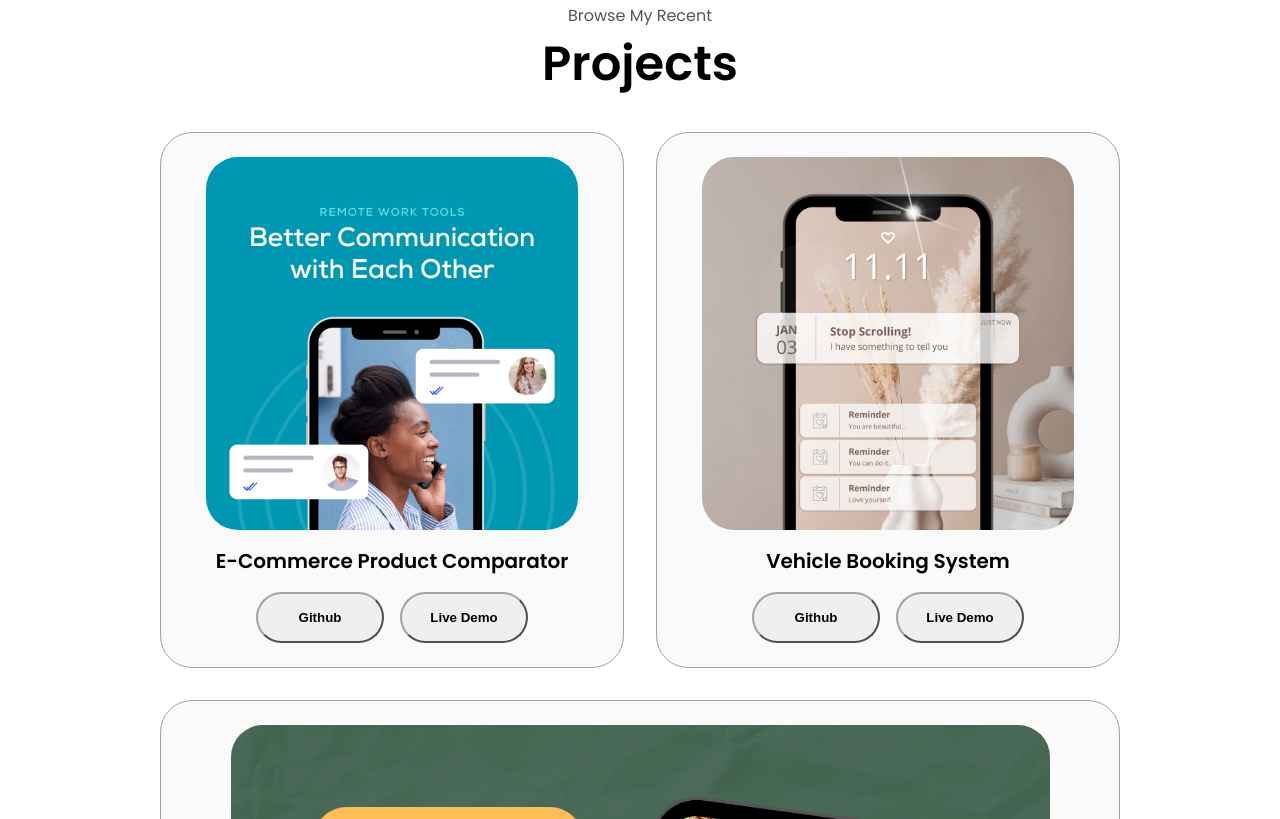
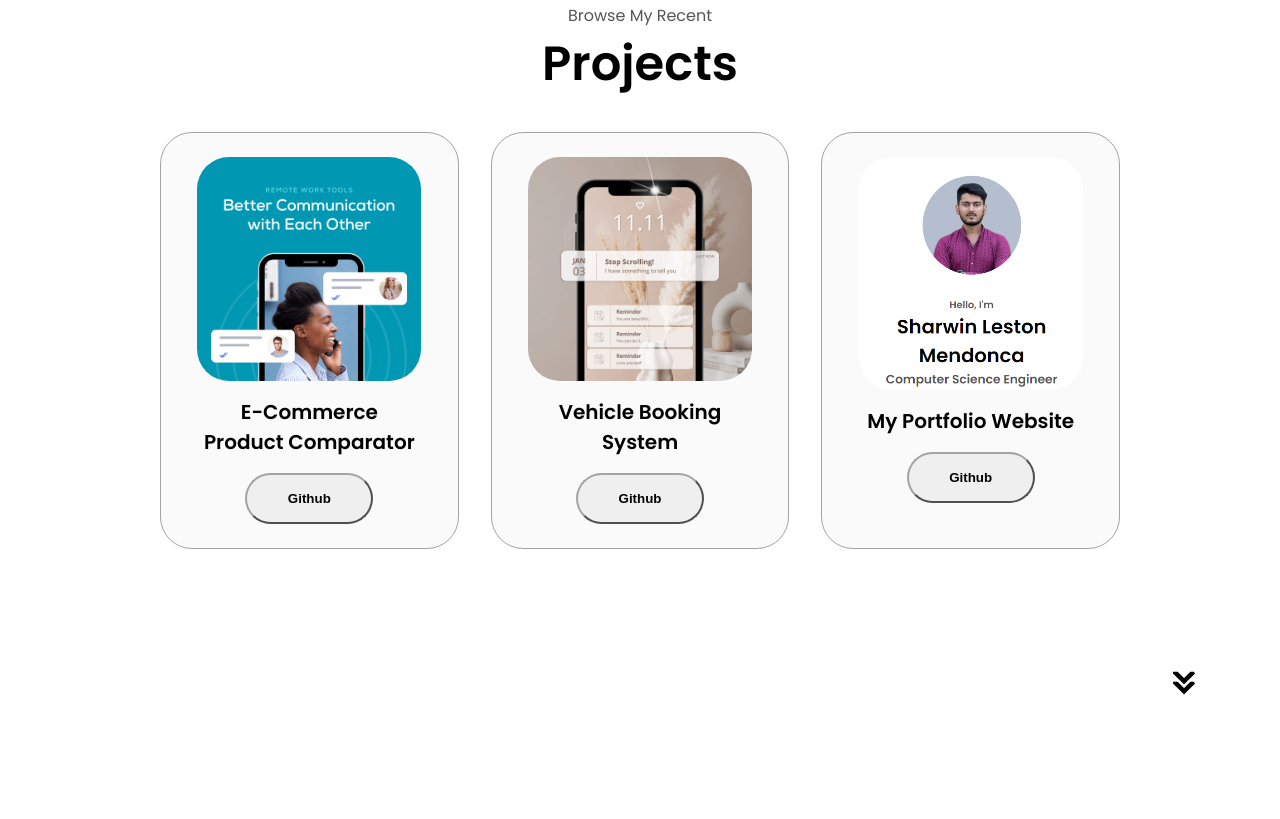
Before and after one commit to Sharwin0615/Portfolio_Project, a plain HTML site: page index.html in a window 1280 px wide. Shown: the part 2461-3280 px from the top of the page. Drawn offline with Linux system fonts and the light colour scheme.

Commit message:
project changes

```diff
--- a/index.html
+++ b/index.html
@@ -278,12 +278,12 @@
               >
                 Github
               </button>
-              <button
+              <!-- <button
                 class="btn btn-color-2 project-btn"
                 onclick="location.href='https://github.com'"
               >
                 Live Demo
-              </button>
+              </button> -->
             </div>
           </div>
           <div class="details-container color-container">
@@ -304,36 +304,38 @@
               >
                 Github
               </button>
-              <button
+              <!-- <button
                 class="btn btn-color-2 project-btn"
                 onclick="location.href='https://github.com'"
               >
                 Live Demo
-              </button>
+              </button> -->
             </div>
           </div>
           <div class="details-container color-container">
             <div class="article-container">
               <img
-                src="/Assets/project-3.png"
+                src="/Assets/portfolio.png"
                 alt="Project 3"
                 class="project-img"
               />
             </div>
-            <h2 class="experience-sub-title project-title">Fit Fiesta</h2>
+            <h2 class="experience-sub-title project-title">
+              My Portfolio Website
+            </h2>
             <div class="btn-container">
               <button
                 class="btn btn-color-2 project-btn"
-                onclick="location.href='https://github.com'"
+                onclick="location.href='https://github.com/Sharwin0615/Portfolio_Project'"
               >
                 Github
               </button>
-              <button
+              <!-- <button
                 class="btn btn-color-2 project-btn"
                 onclick="location.href='https://github.com'"
               >
                 Live Demo
-              </button>
+              </button>-->
             </div>
           </div>
         </div>
```
Also changed, not shown: Assets/portfolio.png (added).
